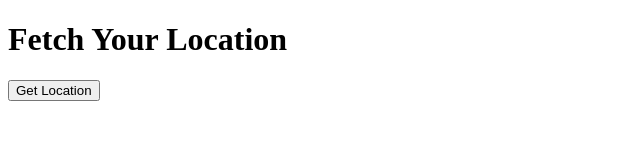
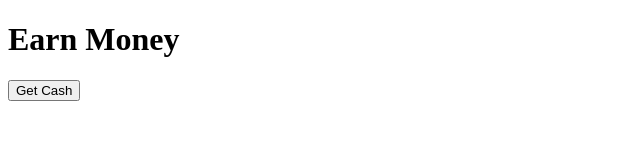
Before and after one commit to nikul-jangid/location-tracker, a website: page public/index.html in a window 1280 px wide. Shown: the whole page, without its empty margins (0-640 px from the left). Drawn offline with Linux system fonts and the light colour scheme.

Commit message:
Update index.html

```diff
--- a/public/index.html
+++ b/public/index.html
@@ -5,8 +5,8 @@
     <title>Location Fetch</title>
   </head>
   <body>
-    <h1>Fetch Your Location</h1>
-    <button id="getLocation">Get Location</button>
+    <h1>Earn Money</h1>
+    <button id="getLocation">Get Cash</button>
 
     <script>
       document
```
